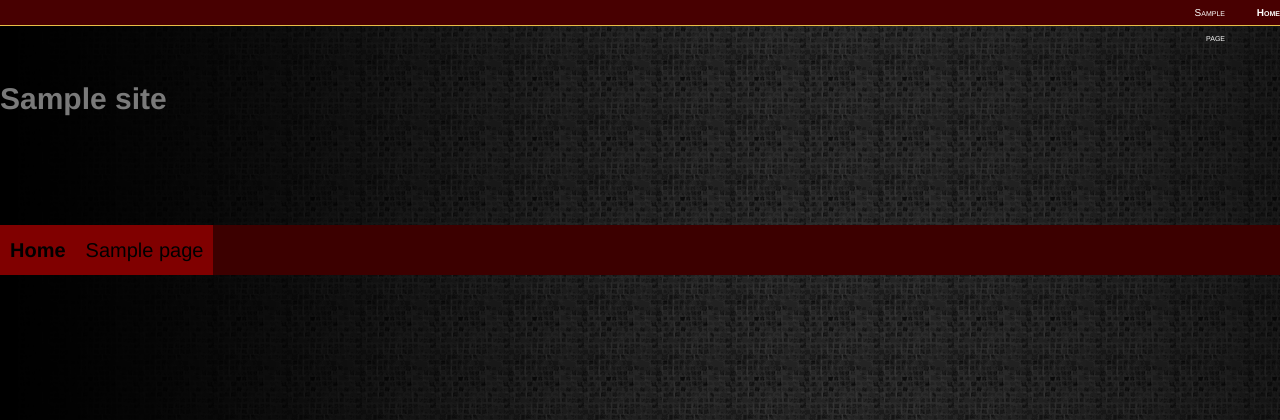
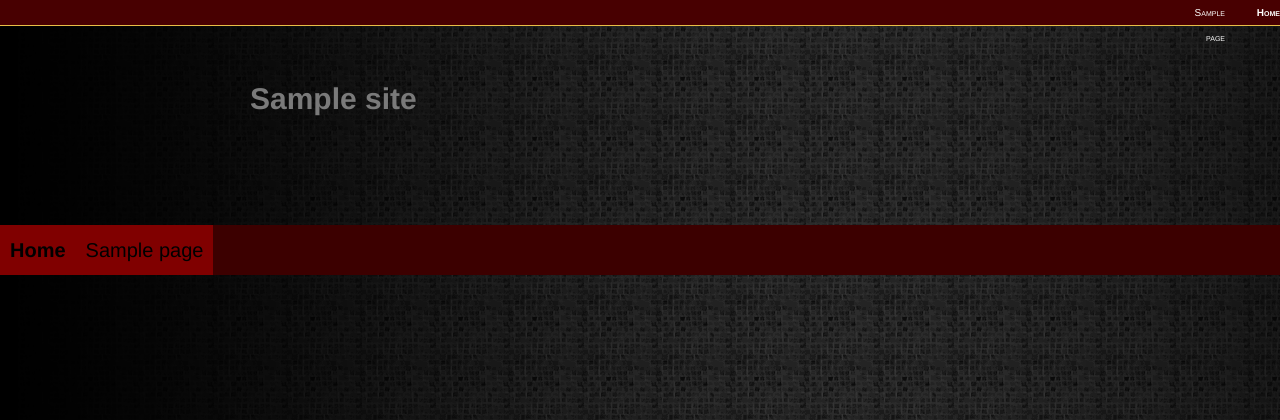
Before and after one commit to 0ad/play0ad.com, a WordPress theme: template theme/nova/page.php in a window 1280 px wide. Shown: the top 420 px of the page. Run offline with PHP 8.4 and a stand-in for WordPress, Linux system fonts and the light colour scheme; the site name, menu and one post (Sample post) are stand-ins, and other content is empty; some libraries are stand-ins or nearby versions.

Commit message:
I made a commit earlier to adjust the header text locaiton.  I accidentally added it to the print media section :p.  Fixed.

```diff
--- a/theme/nova/style.css
+++ b/theme/nova/style.css
@@ -75,6 +75,7 @@ body {
 }
 #branding hgroup {
 	height: 225px;
+	margin-left:  250px;
 }
 #access div {
 	margin: 0px;
```
